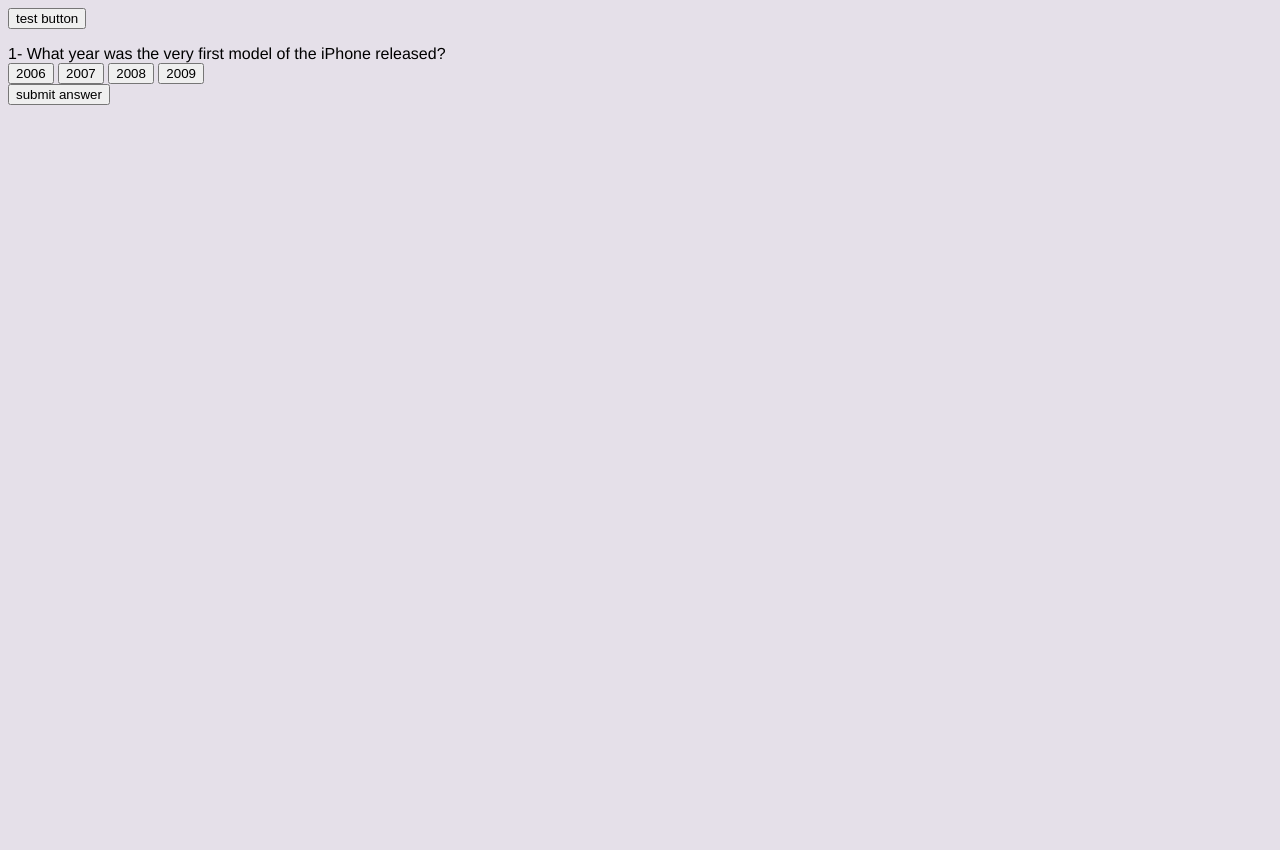
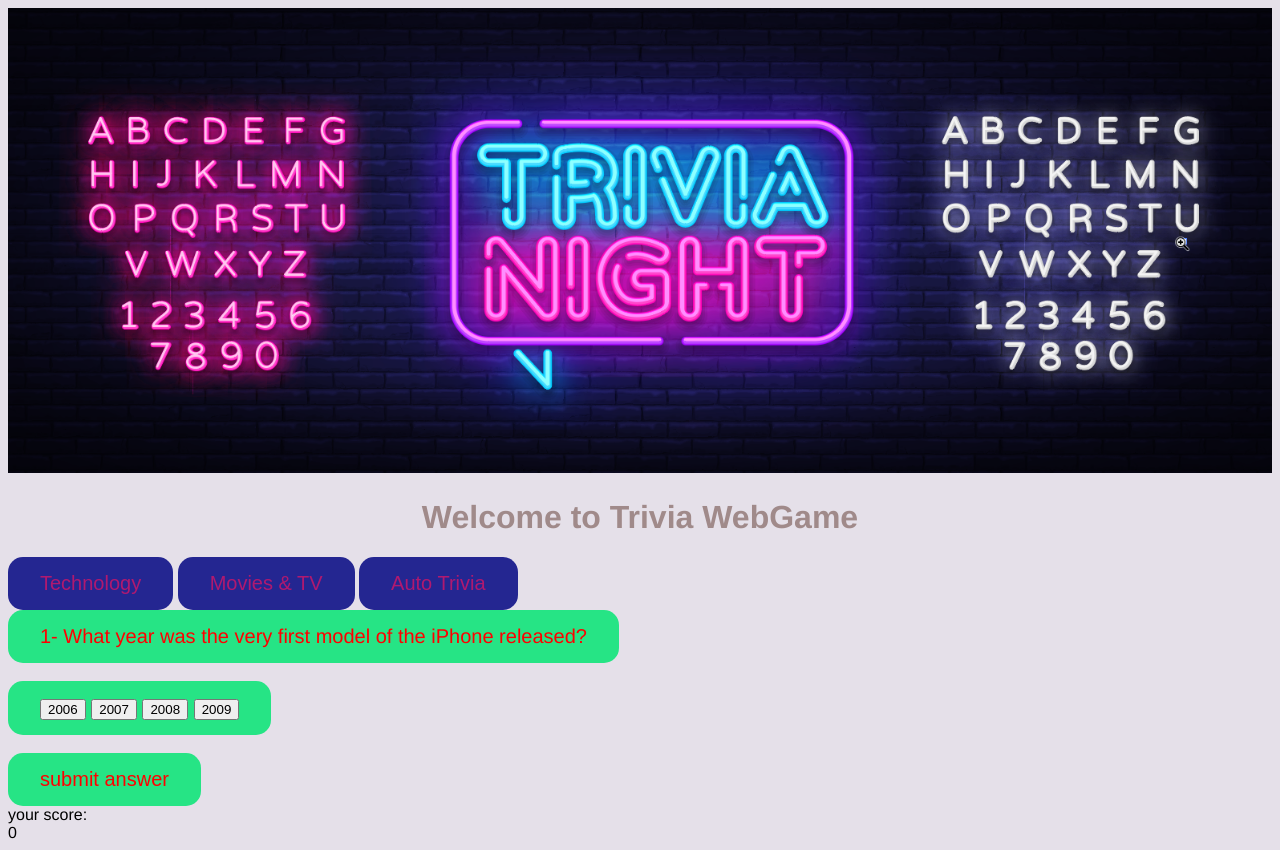
Before and after one commit to amirsinai/TriviaGame, a plain HTML site: page index.html in a window 1280 px wide. Before the commit the page ends 800 px from the top, so only its background shows below. Drawn offline with Linux system fonts and the light colour scheme.

Commit message:
Added some enhacements and chnages to js

```diff
--- a/Styles.css
+++ b/Styles.css
@@ -43,6 +43,43 @@ h1 {
   align-items: center;
 }
 
+.question-container {
+  background-color: #26e485; /* Green */
+  border: none;
+  color: rgb(255, 0, 0);
+  padding: 15px 32px;
+  text-align: center;
+  text-decoration: none;
+  display: inline-block;
+  font-size: 20px;
+  border-radius: 15px;
+}
+
+.choices-container {
+  background-color: #26e485; /* Green */
+  block-size: auto;
+  border: none;
+  color: rgb(255, 0, 0);
+  padding: 15px 32px;
+  text-align: center;
+  text-decoration: none;
+  display: inline-block;
+  font-size: 20px;
+  border-radius: 15px;
+}
+
+.next {
+  background-color: #26e485; /* Green */
+  border: none;
+  color: rgb(255, 0, 0);
+  padding: 15px 32px;
+  text-align: center;
+  text-decoration: none;
+  display: inline-block;
+  font-size: 20px;
+  border-radius: 15px;
+}
+
 /* show the first question by default - copied this from internet
 .question ul li:first-child {
   display: block;
--- a/app.js
+++ b/app.js
@@ -82,6 +82,7 @@ function gameStart(game) {
         console.log(game[i].Choices[index]);
         if (game[i].Answer == element.textContent) {
           console.log("correct answer");
+          alert("your answer was corerct");
           correctAnswer = true;
         }
       });
@@ -100,15 +101,19 @@ function gameStart(game) {
     });
   }
   let finalSocre = document.getElementById("scoreBoard");
+  scoreBoard.textContent = finalSocre;
   finalSocre = score;
+  scoreBoard.textContent = finalSocre;
 
   // } ;
   // while (j <= game.length);
 
   //when i= length+ then stop and show the score
 }
-gameStart(TechQ);
 
+let selectedGame = document.getElementById("techQ");
+submit.addEventListener("click", gameStart(TechQ));
+// gameStart(TechQ);
 // document.getElementById("testBtn").addEventListener("click", displayDate);
 
 // function displayDate() {
--- a/index.html
+++ b/index.html
@@ -8,13 +8,13 @@
     <!-- <script src="https://ajax.googleapis.com/ajax/libs/jquery/3.6.0/jquery.min.js"></script> -->
   </head>
   <body>
-    <!-- <img
+    <img
       src="./assets/images/headerBanner.png"
       alt="Header Banner"
       style="width: 100%"
     />
-    <h1>Welcome to Trivia WebGame</h1> -->
-    <!-- <button id="tech1" class="button1">
+    <h1>Welcome to Trivia WebGame</h1>
+    <button id="tech1" class="button1">
       Technology
       <span class="tooltiptext"
         >These trivia questions focus on cellular phones, operating systems, the
@@ -33,13 +33,15 @@
       <span class="tooltiptext"
         >These trivia questions are all about the automotive world including its
         history and modern advancements..</span
-      > -->
+      >
     </button>
-    <button id="testBtn">test button</button>
-    <p id="test"></p>
+    <!-- <button id="testBtn">test button</button>
+    <p id="test"></p> -->
 
     <div class="result"></div>
     <div class="question-container" id="questionDiv">Question</div>
+    <br />
+    <br />
     <div class="choices-container">
       <button class="choiceBtnDiv" id="op1">choice1</button>
 
@@ -50,10 +52,12 @@
       <button class="choiceBtnDiv" id="op4">choice4</button>
     </div>
     <div class="navigation">
+      <br />
+
       <button class="next" id="submit">submit answer</button>
     </div>
-<div class="scoreDisp" id="scoreBoard">
-    </div>
+    your score:
+    <div class="scoreDisp" id="scoreBoard">your score:</div>
     <script src="./app.js"></script>
     <!-- <script src="jquery.js"></script> -->
   </body>
```
